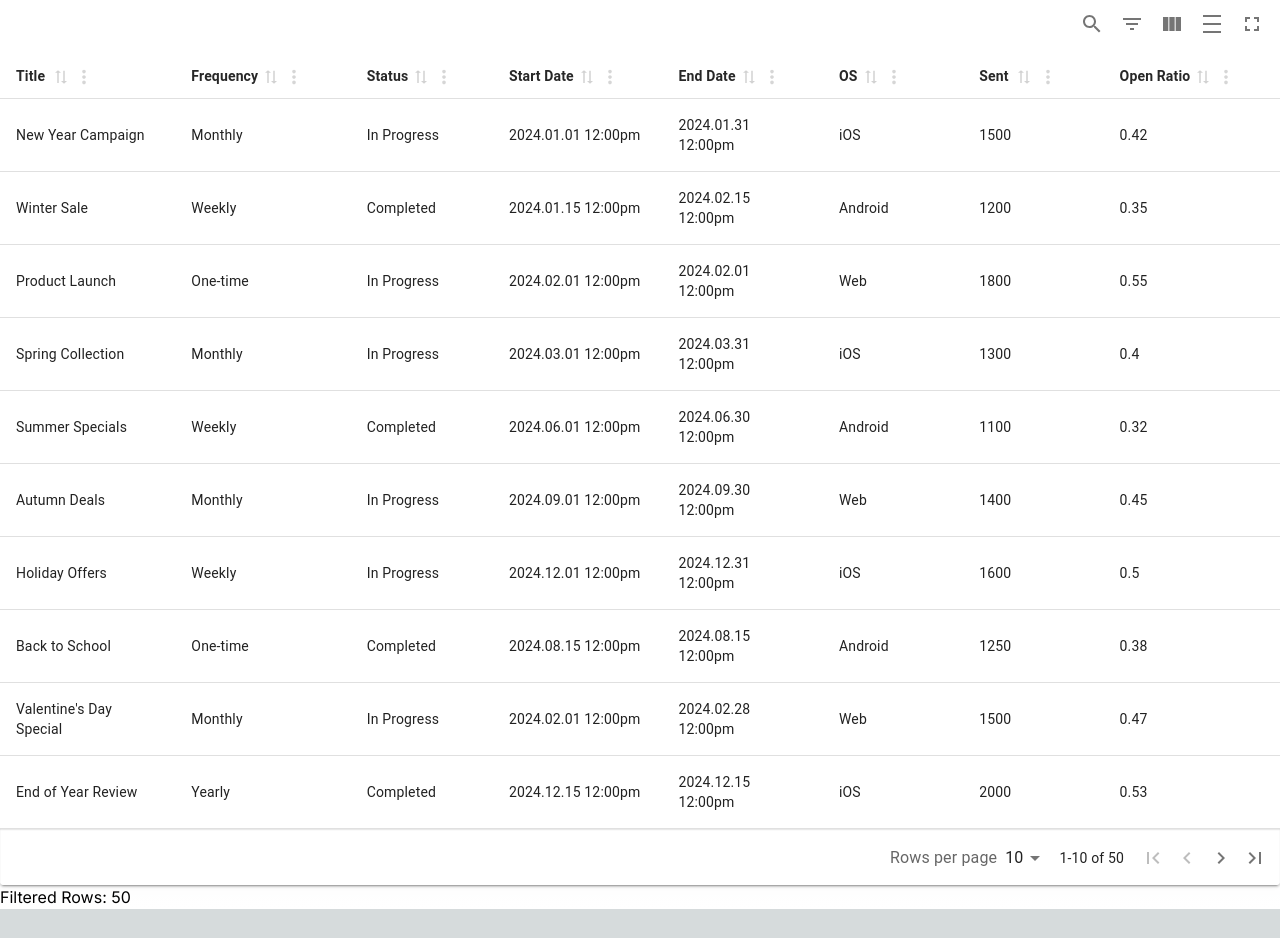
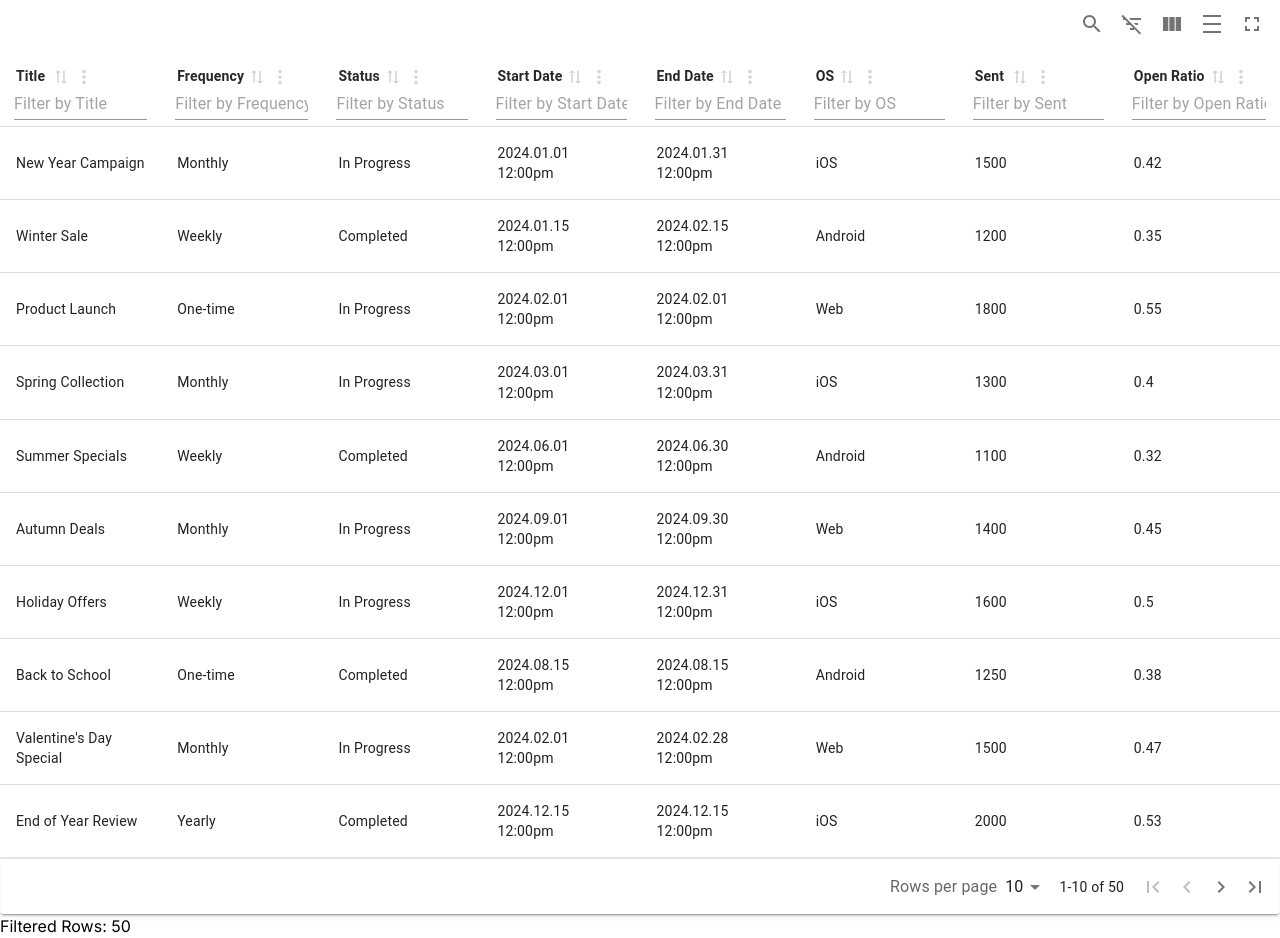
Before and after one commit to jxxnixx/react-table-practice, a Next.js app: page /table in a window 1280 px wide. Shown: the part 100-1038 px from the top of the page. Before the commit the page ends 1009 px from the top, so only its background shows below. Built offline with nearby package versions, Linux system fonts and the light colour scheme.

Commit message:
fix: Refactoring Material Table

```diff
--- a/src/component/materialTable.tsx
+++ b/src/component/materialTable.tsx
@@ -1,19 +1,6 @@
 'use client';
 
 import React, { useMemo, useState } from 'react';
-import {
-  DndContext,
-  KeyboardSensor,
-  MouseSensor,
-  TouchSensor,
-  closestCenter,
-  type DragEndEvent,
-  useSensor,
-  useSensors,
-} from '@dnd-kit/core';
-import { restrictToHorizontalAxis } from '@dnd-kit/modifiers';
-import { arrayMove } from '@dnd-kit/sortable';
-
 import {
   MaterialReactTable,
   type MRT_ColumnDef,
@@ -26,13 +13,12 @@ type MaterialTableProps = {
   data: PushAlert[];
 };
 
+// TODO : 포맷 함수를 이용하면, filtering이 include로 동작하지 않음.
+// filter에서 아예 제외되는 듯. 기준이 표에 나와있는 형태인가? 절대적인 것 같지는 않은데 아직 좀 더 테스트 필요
+const formatNumber = (num: number) => new Intl.NumberFormat().format(num);
+const formatPercentage = (num: number) => `${(num * 100).toFixed(2)}%`;
+
 const MaterialTable: React.FC<MaterialTableProps> = ({ data }) => {
-  const uniqueFrequencies = Array.from(
-    new Set(data.map((item) => item.frequency))
-  );
-  const uniqueStatuses = Array.from(new Set(data.map((item) => item.status)));
-  const uniqueOS = Array.from(new Set(data.flatMap((item) => item.OS)));
-
   const columns = useMemo<MRT_ColumnDef<PushAlert, any>[]>(
     () => [
       {
@@ -92,75 +78,44 @@ const MaterialTable: React.FC<MaterialTableProps> = ({ data }) => {
       {
         id: 'sent',
         accessorKey: 'sent',
+        // accessorFn: (row) => row.sent, // 필터링에 사용할 원본 숫자
         header: 'Sent',
         meta: {
           filterVariant: 'range',
         },
         size: 120,
+        // Cell: ({ cell }) => formatNumber(cell.getValue() as number), // 포맷된 값 표시
       },
       {
         id: 'openRatio',
         accessorKey: 'openRatio',
+        // accessorFn: (row) => row.openRatio, // 원본 비율값
         header: 'Open Ratio',
         meta: {
           filterVariant: 'range',
         },
         size: 120,
+        // Cell: ({ cell }) => formatPercentage(cell.getValue() as number), // 포맷된 값 표시
       },
     ],
-    [uniqueFrequencies, uniqueStatuses, uniqueOS]
-  );
-
-  const [columnOrder, setColumnOrder] = useState<string[]>(() =>
-    columns.map((c) => c.id!)
+    []
   );
 
   const table = useMaterialReactTable({
     data,
     columns,
-    debugTable: true,
-    debugHeaders: true,
-    debugColumns: true,
-    state: {
-      columnOrder,
+    initialState: {
+      showColumnFilters: true,
     },
-    onColumnOrderChange: setColumnOrder,
   });
 
   const filteredRowCount = table.getFilteredRowModel().rows.length;
 
-  function handleDragEnd(event: DragEndEvent) {
-    const { active, over } = event;
-    if (active && over && active.id !== over.id) {
-      setColumnOrder((columnOrder) => {
-        const oldIndex = columnOrder.indexOf(active.id as string);
-        const newIndex = columnOrder.indexOf(over.id as string);
-        return arrayMove(columnOrder, oldIndex, newIndex);
-      });
-    }
-  }
-
-  const sensors = useSensors(
-    useSensor(MouseSensor, {}),
-    useSensor(TouchSensor, {}),
-    useSensor(KeyboardSensor, {})
-  );
-
   return (
-    <DndContext
-      collisionDetection={closestCenter}
-      modifiers={[restrictToHorizontalAxis]}
-      onDragEnd={handleDragEnd}
-      sensors={sensors}
-    >
-      <div className="p-4">
-        <MaterialReactTable columns={columns} data={data} />
-
-        <div className="p-4">
-          <span>Filtered Rows: {filteredRowCount}</span>
-        </div>
-      </div>
-    </DndContext>
+    <div className="p-4">
+      <MaterialReactTable table={table} />
+      <span>Filtered Rows: {filteredRowCount}</span>
+    </div>
   );
 };
 
```
